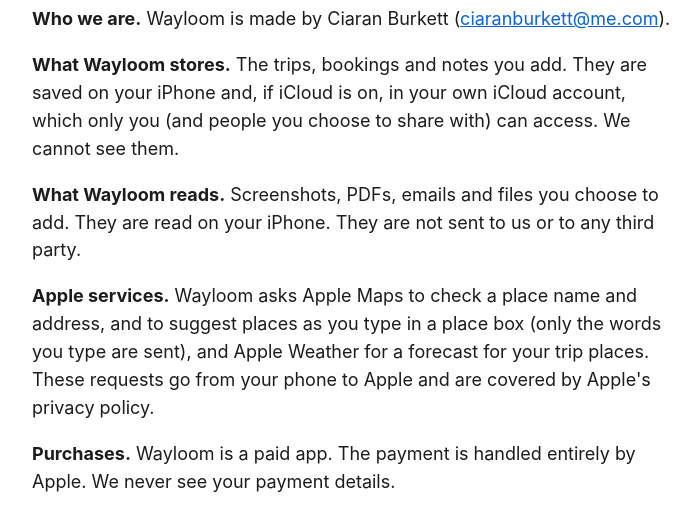
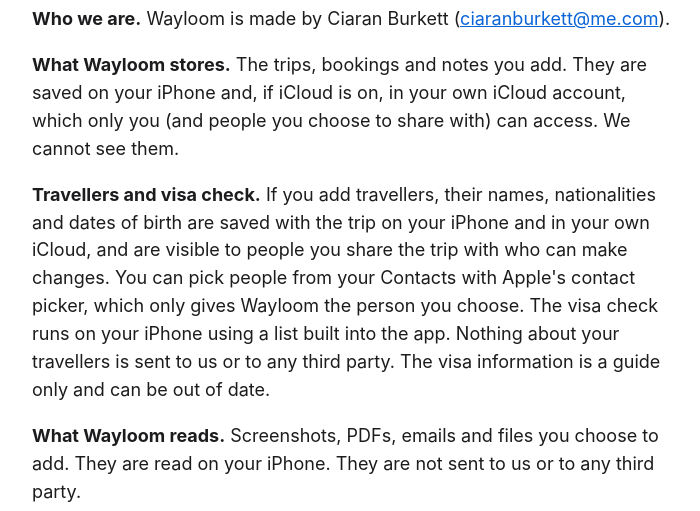
Before and after one commit to scarykid89/Wayloom, a plain HTML site: page privacy.html in a window 1280 px wide. Shown: the part 193-704 px from the top of the page, without its empty margins (288-988 px from the left). Drawn offline with Linux system fonts and the light colour scheme.

Commit message:
Privacy: travellers and visa check

```diff
--- a/privacy.html
+++ b/privacy.html
@@ -4,6 +4,7 @@
 <h1>Wayloom privacy policy</h1>
 <p><b>Who we are.</b> Wayloom is made by Ciaran Burkett (<a href="mailto:ciaranburkett@me.com">ciaranburkett@me.com</a>).</p>
 <p><b>What Wayloom stores.</b> The trips, bookings and notes you add. They are saved on your iPhone and, if iCloud is on, in your own iCloud account, which only you (and people you choose to share with) can access. We cannot see them.</p>
+<p><b>Travellers and visa check.</b> If you add travellers, their names, nationalities and dates of birth are saved with the trip on your iPhone and in your own iCloud, and are visible to people you share the trip with who can make changes. You can pick people from your Contacts with Apple&#x27;s contact picker, which only gives Wayloom the person you choose. The visa check runs on your iPhone using a list built into the app. Nothing about your travellers is sent to us or to any third party. The visa information is a guide only and can be out of date.</p>
 <p><b>What Wayloom reads.</b> Screenshots, PDFs, emails and files you choose to add. They are read on your iPhone. They are not sent to us or to any third party.</p>
 <p><b>Apple services.</b> Wayloom asks Apple Maps to check a place name and address, and to suggest places as you type in a place box (only the words you type are sent), and Apple Weather for a forecast for your trip places. These requests go from your phone to Apple and are covered by Apple&#x27;s privacy policy.</p>
 <p><b>Purchases.</b> Wayloom is a paid app. The payment is handled entirely by Apple. We never see your payment details.</p>
```
